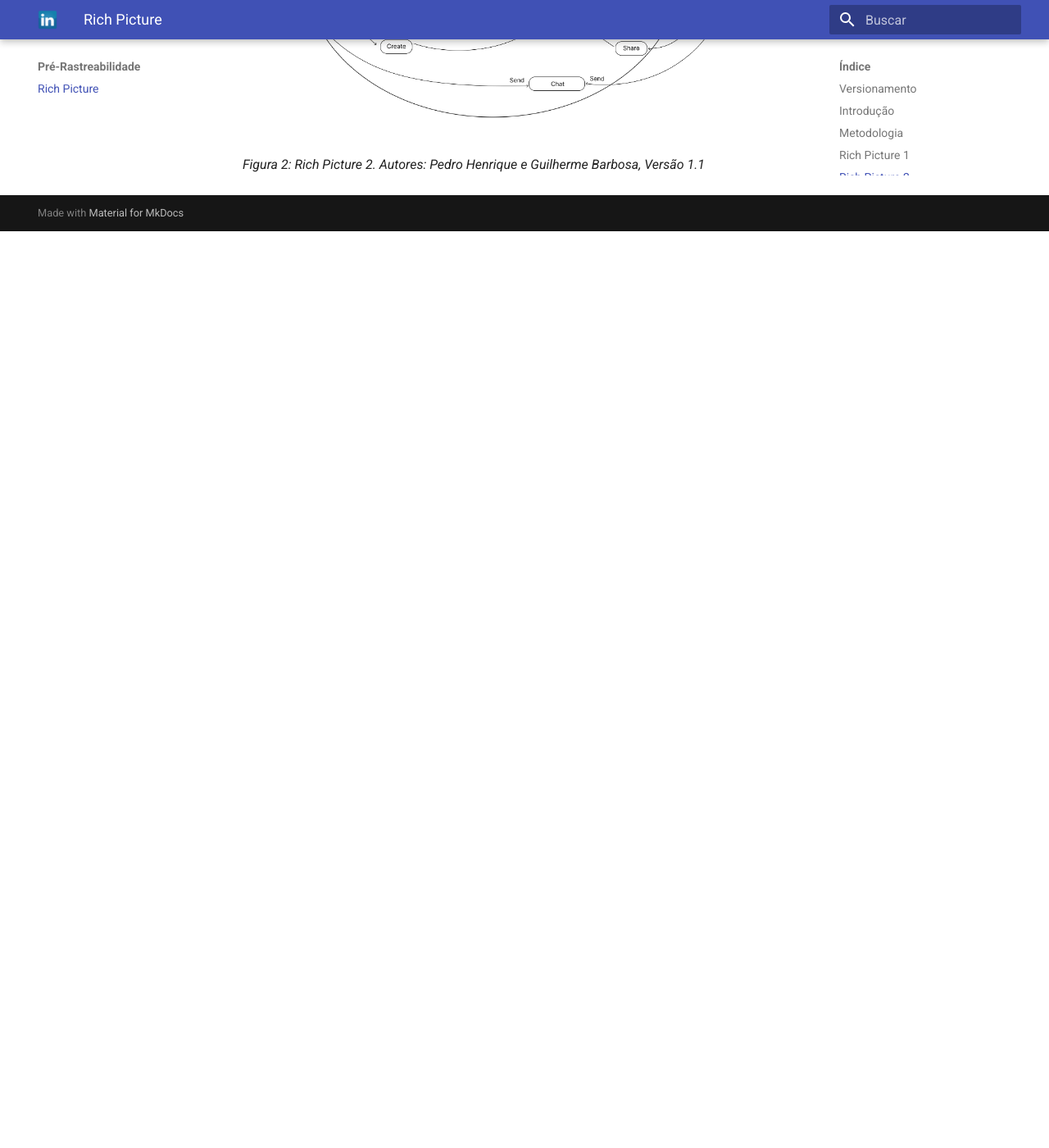
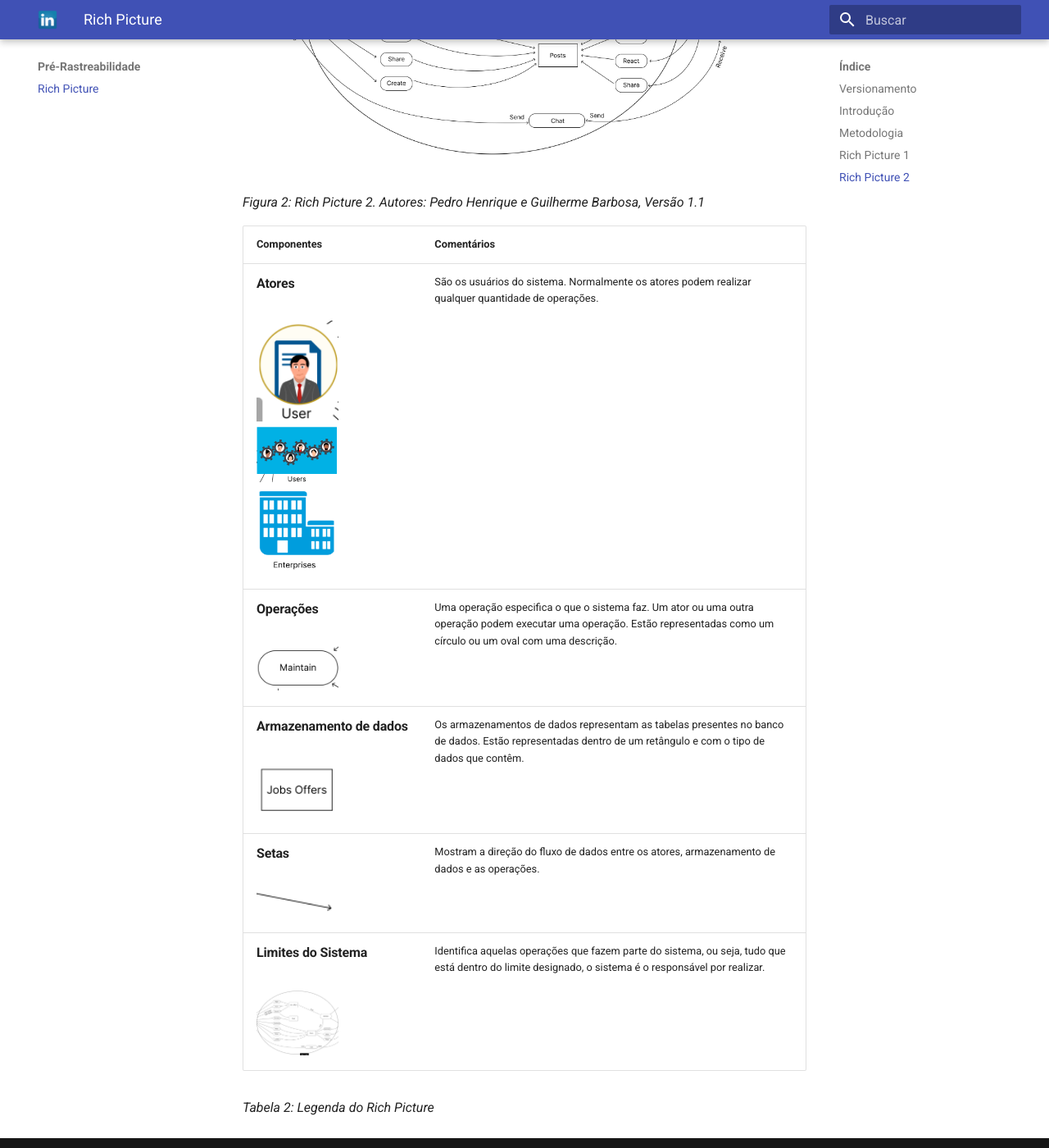
Before and after one commit to Requisitos-de-Software/2022.2-LinkedIn, an MkDocs documentation site: the page built from docs/preRastreabilidade/richPicture.md, in a window 1280 px wide and 1400 px high, scrolled down 2023 px. Shown: the whole window at 82% size. Built offline with MkDocs 1.6.1 and Material for MkDocs 9.7.7, drawn with Linux system fonts in a browser that asks for light colours; before the commit the page ends 2305 px from its top, so only the background shows below that; some of the changed text lies outside the part shown.

Commit message:
Adiciona a legenda do Rich Picture

```diff
--- a/docs/preRastreabilidade/richPicture.md
+++ b/docs/preRastreabilidade/richPicture.md
@@ -4,6 +4,7 @@
 | ------ | ---------- | :-------------: | :----------------------------: |
 | 1.0    | 11/11/2022 | Criação do Primeiro Rich Picture | Guilherme Barbosa |
 | 1.1.0    | 13/11/2022 | Segunda Versão do Rich Picure | Pedro Henrique e Guilherme Barbosa|
+| 1.1.1 | 14/11/2022 | Adição da legenda do Rich Picture | Guilherme Barbosa
 
 *Tabela 1: Versionamento*
 
@@ -30,3 +31,13 @@ Há um guia disponível no `Introducing Rich Pictures - Rich Picture Drawline Gu
 ![RichPicturePedro](../assets/richPictures/RichPicture2.png)
 
 *Figura 2: Rich Picture 2. Autores: Pedro Henrique e Guilherme Barbosa, Versão 1.1*
+
+| Componentes | Comentários |
+| ----------- | ----------- |
+| <h3><b>Atores</h3></b><br>![Ator Usuário](../assets/richPictures/UsuarioAtor.png){ width=100 } ![Ator Usuários](../assets/richPictures/UsuariosAtor.png){ width=100 } ![Ator Empresas](../assets/richPictures/EmpresasAtor.png){ width=100 }| São os usuários do sistema. Normalmente os atores podem realizar qualquer quantidade de operações. |
+| <h3><b>Operações</h3></b><br>![Operações](../assets/richPictures/Operacao.png){ width=100 } | Uma operação especifica o que o sistema faz. Um ator ou uma outra operação podem executar uma operação. Estão representadas como um círculo ou um oval com uma descrição. |
+| <h3><b>Armazenamento de dados</b></h3><br>![Armazenamento de dados](../assets/richPictures/Dados.png){ width=100 } | Os armazenamentos de dados representam as tabelas presentes no banco de dados. Estão representadas dentro de um retângulo e com o tipo de dados que contêm.
+| <h3><b>Setas</h3></b><br>![Setas](../assets/richPictures/Seta.png){ width=100 } | Mostram a direção do fluxo de dados entre os atores, armazenamento de dados e as operações. |
+| <h3><b>Limites do Sistema</h3></b><br>![Limites do Sistema](../assets/richPictures/LimitesDoSistema.png){ width=100 } | Identifica aquelas operações que fazem parte do sistema, ou seja, tudo que está dentro do limite designado, o sistema é o responsável por realizar.
+
+*Tabela 2: Legenda do Rich Picture*
--- a/mkdocs.yml
+++ b/mkdocs.yml
@@ -14,3 +14,5 @@ nav:
   - Página Inicial: index.md
   - Pré-Rastreabilidade:
     - Rich Picture: ./preRastreabilidade/richPicture.md
+markdown_extensions:
+- attr_list
```
Also changed, not shown: docs/assets/richPictures/Dados.png (added), docs/assets/richPictures/EmpresasAtor.png (added), docs/assets/richPictures/LimitesDoSistema.png (added), docs/assets/richPictures/Operacao.png (added), docs/assets/richPictures/Seta.png (added), docs/assets/richPictures/UsuarioAtor.png (added), docs/assets/richPictures/UsuariosAtor.png (added).
